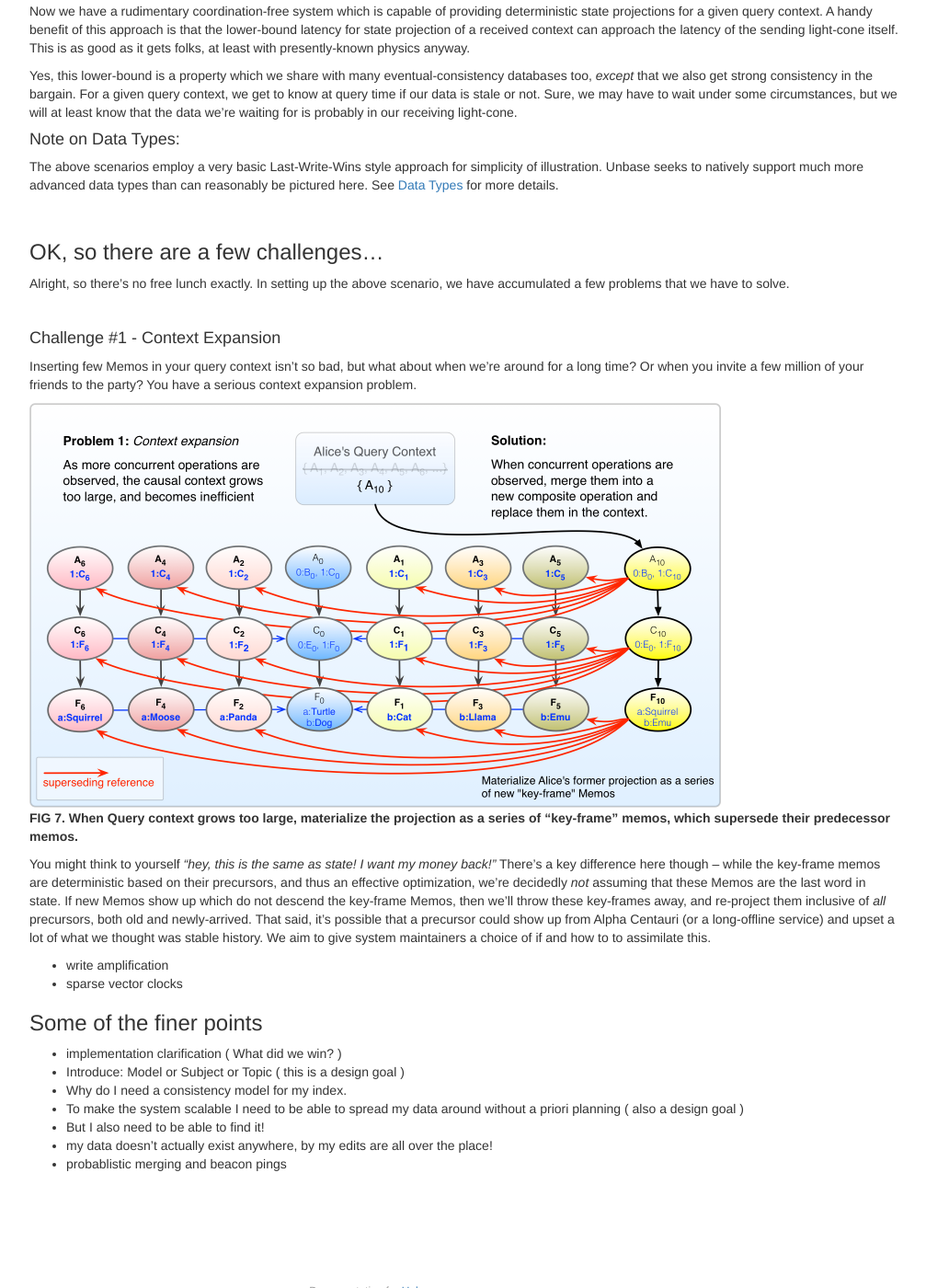
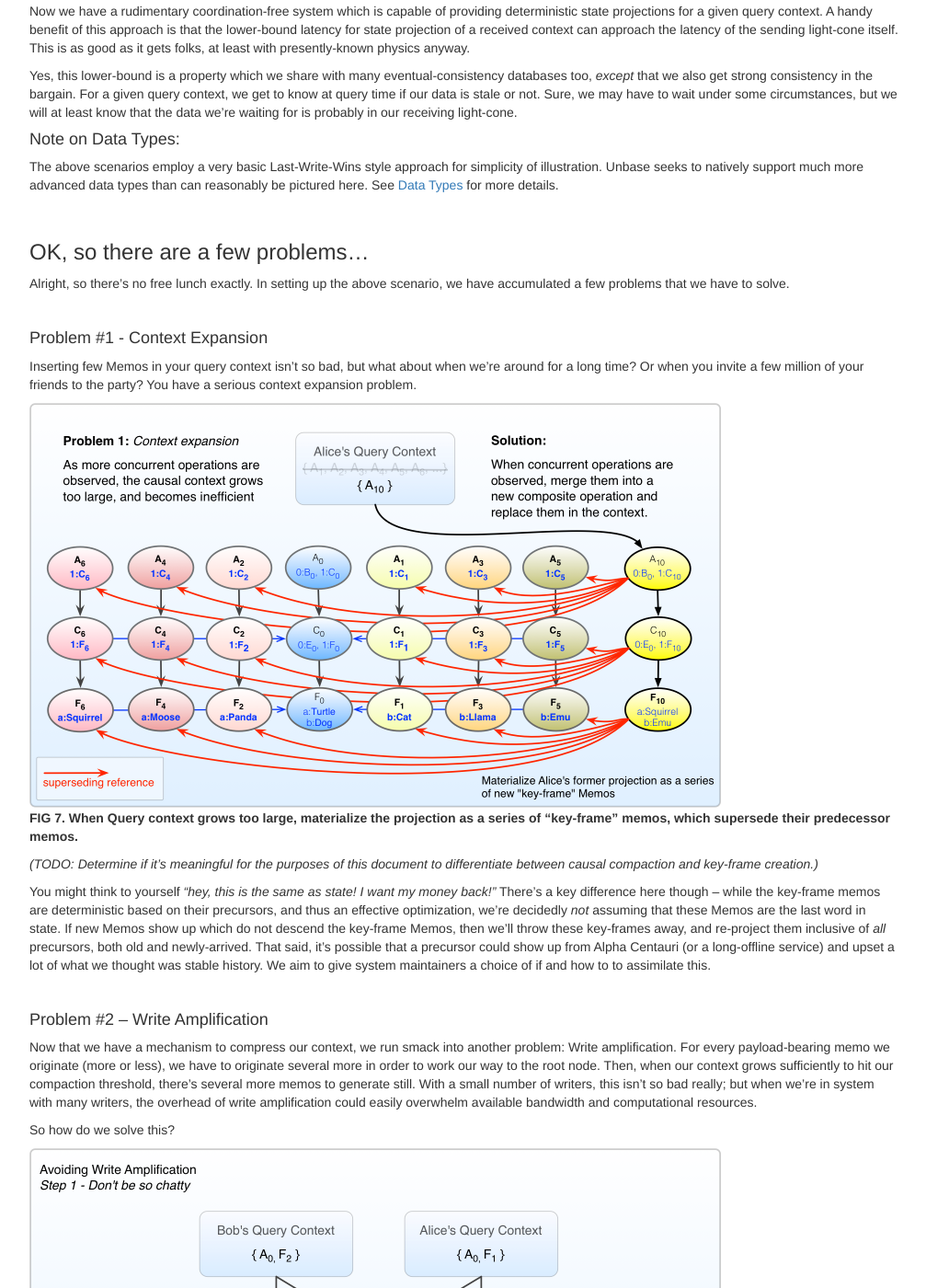
Before and after one commit to mindbeam/unbase, a Jekyll site: the page built from docs/design/core-concepts.md, in a window 1280 px wide and 1400 px high, scrolled down 4483 px. Shown: the whole window at 92% size, without its empty margins (233-1240 px from the left). Built offline with Jekyll 4.4.1, drawn with Linux system fonts in a browser that asks for light colours; some of the changed text lies outside the part shown.

Commit message:
Added first draft of Problem 2

```diff
--- a/docs/design/core-concepts.md
+++ b/docs/design/core-concepts.md
@@ -111,22 +111,43 @@ The above scenarios employ a very basic Last-Write-Wins style approach for simpl
 
 <br>
 
-### OK, so there are a few challenges...
+### OK, so there are a few problems...
 
 Alright, so there's no free lunch exactly. In setting up the above scenario, we have accumulated a few problems that we have to solve.
 
 <br>
 
-#### Challenge #1 - Context Expansion
+#### Problem #1 - Context Expansion
 
 Inserting few Memos in your query context isn't so bad, but what about when we're around for a long time? Or when you invite a few million of your friends to the party? You have a serious context expansion problem.
 
 <img src="media/problem_1.png" style="width: 755px; max-width: 100%"><br>
 **FIG 7. When Query context grows too large, materialize the projection as a series of "key-frame" memos, which supersede their predecessor memos.**
-<br>
+
+*(TODO: Determine if it's meaningful for the purposes of this document to differentiate between causal compaction and key-frame creation.)*
 
 You might think to yourself *"hey, this is the same as state! I want my money back!"*
 There's a key difference here though – while the key-frame memos are deterministic based on their precursors, and thus an effective optimization, we're decidedly *not* assuming that these Memos are the last word in state. If new Memos show up which do not descend the key-frame Memos, then we'll throw these key-frames away, and re-project them inclusive of *all* precursors, both old and newly-arrived. That said, it's possible that a precursor could show up from Alpha Centauri (or a long-offline service) and upset a lot of what we thought was stable history. We aim to give system maintainers a choice of if and how to to assimilate this.
+
+
+<br>
+
+
+#### Problem #2 – Write Amplification
+
+Now that we have a mechanism to compress our context, we run smack into another problem:
+Write amplification. For every payload-bearing memo we originate (more or less), we have to originate several more in order to work our way to the root node. Then, when our context grows sufficiently to hit our compaction threshold, there's several more memos to generate still. With a small number of writers, this isn't so bad really; but when we're in system with many writers, the overhead of write amplification could easily overwhelm available bandwidth and computational resources.
+
+So how do we solve this?
+
+<img src="media/problem_2.png" style="width: 755px; max-width: 100%"><br>
+**FIG 8. Initially, we skip the creation of parent memos, and simply add new leaf memos to the context.**
+<br>
+
+
+
+#### Challenge #3 – Distributed merging
+
 
 
 * write amplification
```
Also changed, not shown: docs/design/media/problem_2.png (added), 1 other file.
